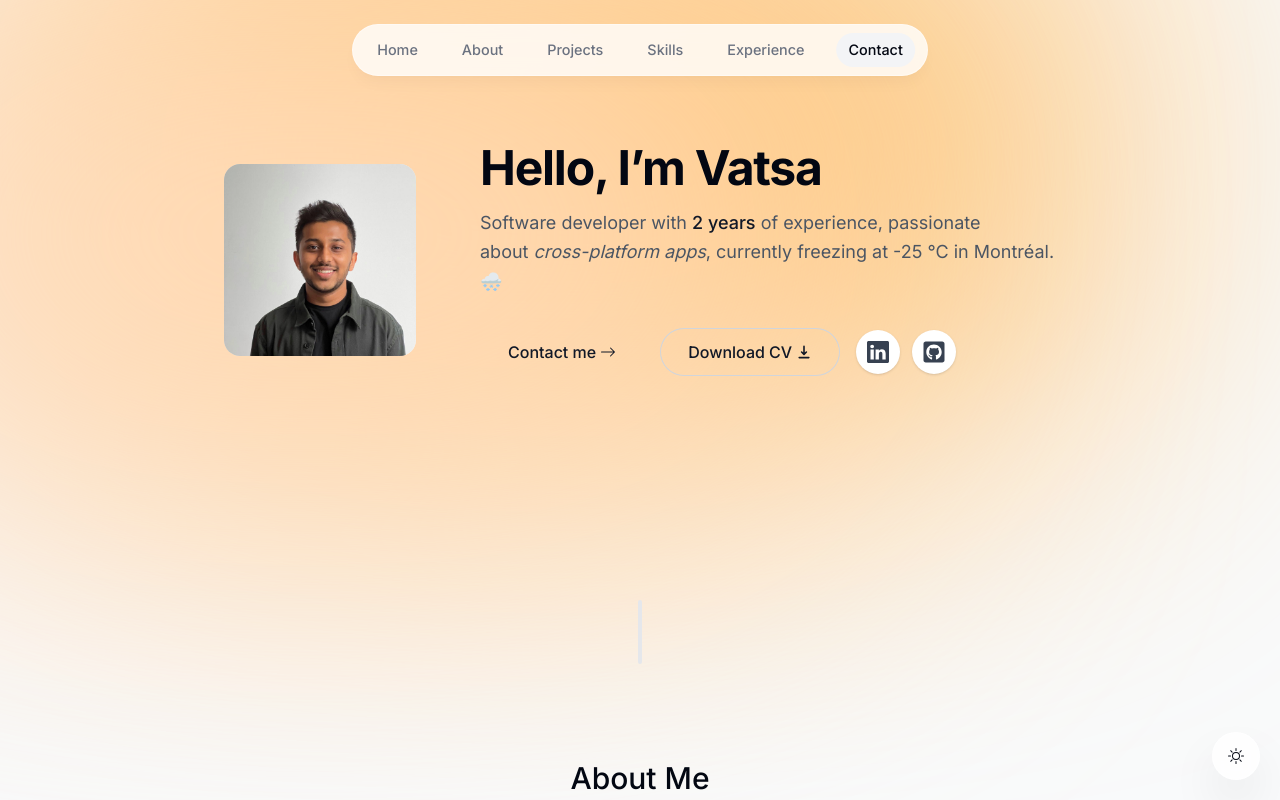
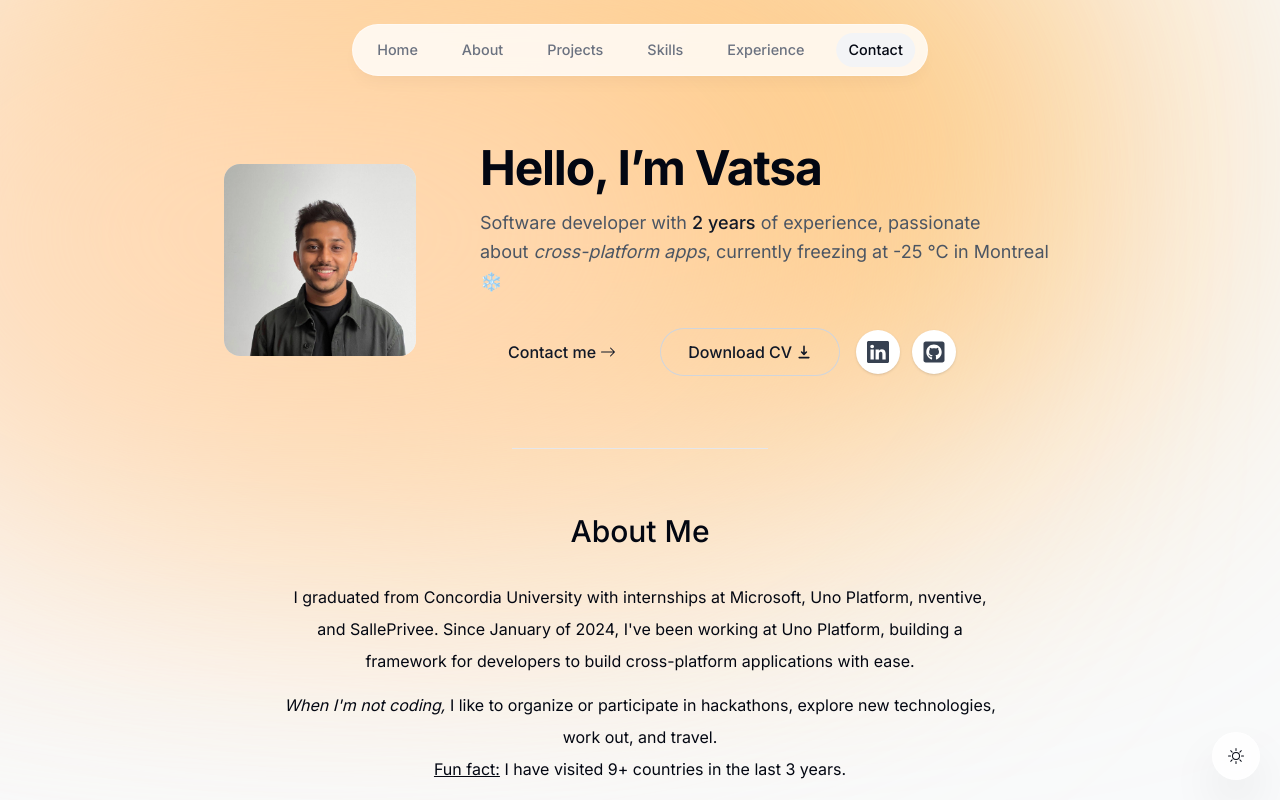
Before and after one commit to vatsashah45/Portfolio, a Next.js app: page / in a window 1280 px wide. Shown: the top 800 px of the page. Built offline with nearby package versions, Linux system fonts and the light colour scheme; no server answers.

Commit message:
refactor

```diff
--- a/components/about.tsx
+++ b/components/about.tsx
@@ -20,7 +20,7 @@ export default function About() {
 
     <SectionHeading>About Me</SectionHeading>
     <p className="mb-3">
-      I graduated from Concordia University with internships at notable companies like Microsoft, Uno Platform, nventive, and SallePrivee. Since January of 2024, I've been working at Uno Platform, building a platform for developers to build cross-platform apps with ease.
+      I graduated from Concordia University with internships at Microsoft, Uno Platform, nventive, and SallePrivee. Since January of 2024, I've been working at Uno Platform, building a framework for developers to build cross-platform applications with ease.
     </p>
 
     <p>
--- a/components/intro.tsx
+++ b/components/intro.tsx
@@ -17,18 +17,15 @@ export default function Intro() {
     <section
       ref={ref}
       id="home"
-      className="relative mb-32 flex flex-col items-center justify-center gap-10 px-4 sm:flex-row sm:gap-16"
+      className="relative mb-2 flex flex-col items-center justify-center gap-10 px-4 sm:flex-row sm:gap-16"
     >
-      {/* ––––– Avatar card ––––– */}
       <motion.div
         initial={{ opacity: 0, y: 50 }}
         animate={{ opacity: 1, y: 0 }}
         transition={{ type: "spring", stiffness: 90, damping: 12 }}
         className="group relative isolate h-48 w-48 flex-shrink-0 rounded-2xl"
       >
-        {/* blurred glow */}
         <span className="absolute inset-0 -z-10 rounded-2xl bg-gradient-to-br from-brand-pink/40 via-brand-purple/30 to-brand-orange/30 blur-[50px] opacity-60 transition duration-500 group-hover:opacity-90" />
-        {/* glass card */}
         <div className="h-full w-full overflow-hidden rounded-2xl backdrop-blur-sm bg-white/20 dark:bg-gray-800/30 ring-1 ring-inset ring-white/40 dark:ring-gray-600/40">
           <Image
             src="/vatsa_pfp.jpg"
@@ -41,9 +38,7 @@ export default function Intro() {
         </div>
       </motion.div>
 
-      {/* ––––– Text & actions ––––– */}
       <div className="max-w-xl text-center sm:text-left">
-        {/* headline */}
         <motion.h1
           initial={{ opacity: 0, x: 60 }}
           animate={{ opacity: 1, x: 0 }}
@@ -53,7 +48,6 @@ export default function Intro() {
           Hello, I’m&nbsp;
           <span className="relative inline-block">
             Vatsa
-            {/* animated accent underline */}
             <motion.span
               layoutId="headline-underline"
               className="absolute -bottom-1 left-0 h-1 w-full origin-left scale-x-0 bg-gradient-to-r from-brand-pink via-brand-purple to-brand-orange"
@@ -75,10 +69,9 @@ export default function Intro() {
           </span>
           &nbsp;of experience, passionate about&nbsp;
           <span className="italic">cross-platform apps</span>, currently freezing
-          at&nbsp;-25 °C in Montréal. 🌨️
+          at&nbsp;-25 °C in Montreal ❄️
         </motion.p>
 
-        {/* call-to-actions */}
         <motion.div
           initial={{ opacity: 0 }}
           animate={{ opacity: 1 }}
@@ -112,7 +105,6 @@ export default function Intro() {
             </span>
           </a>
 
-          {/* social icons */}
           <div className="flex gap-3">
             <a
               href="https://www.linkedin.com/in/vatsashah01/"
--- a/components/section-divider.tsx
+++ b/components/section-divider.tsx
@@ -1,15 +1,14 @@
 "use client";
 
-import React from "react";
 import { motion } from "framer-motion";
 
 export default function SectionDivider() {
   return (
-    <motion.div
-      className="bg-gray-200 my-24 h-16 w-1 rounded-full hidden sm:block dark:bg-opacity-20"
-      initial={{ opacity: 0, y: 100 }}
-      animate={{ opacity: 1, y: 0 }}
-      transition={{ delay: 0.125 }}
-    ></motion.div>
+    <motion.hr
+      className="my-16 h-px w-full max-w-[16rem] bg-gray-200 border-0 dark:bg-white/20"
+      initial={{ opacity: 0, scaleX: 0 }}
+      animate={{ opacity: 1, scaleX: 1 }}
+      transition={{ delay: 0.125, type: "spring", stiffness: 100 }}
+    />
   );
 }
```
